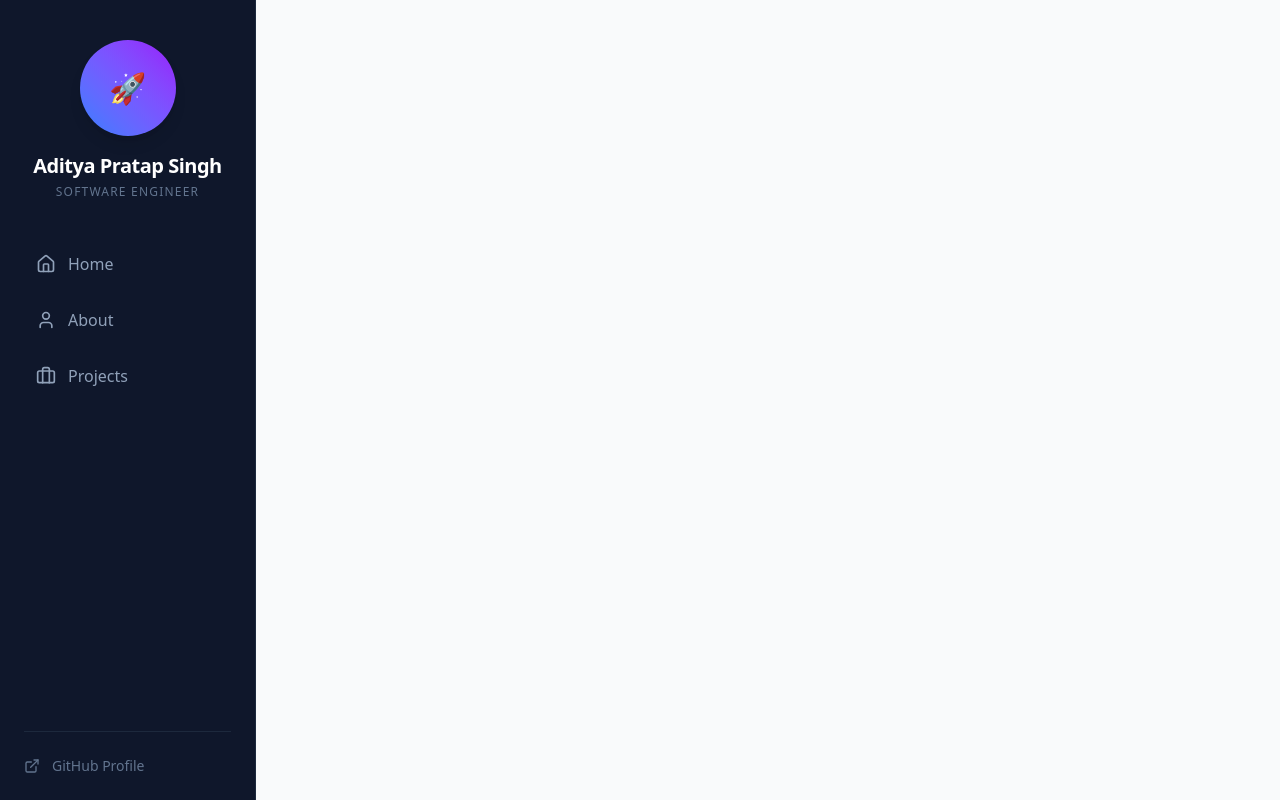
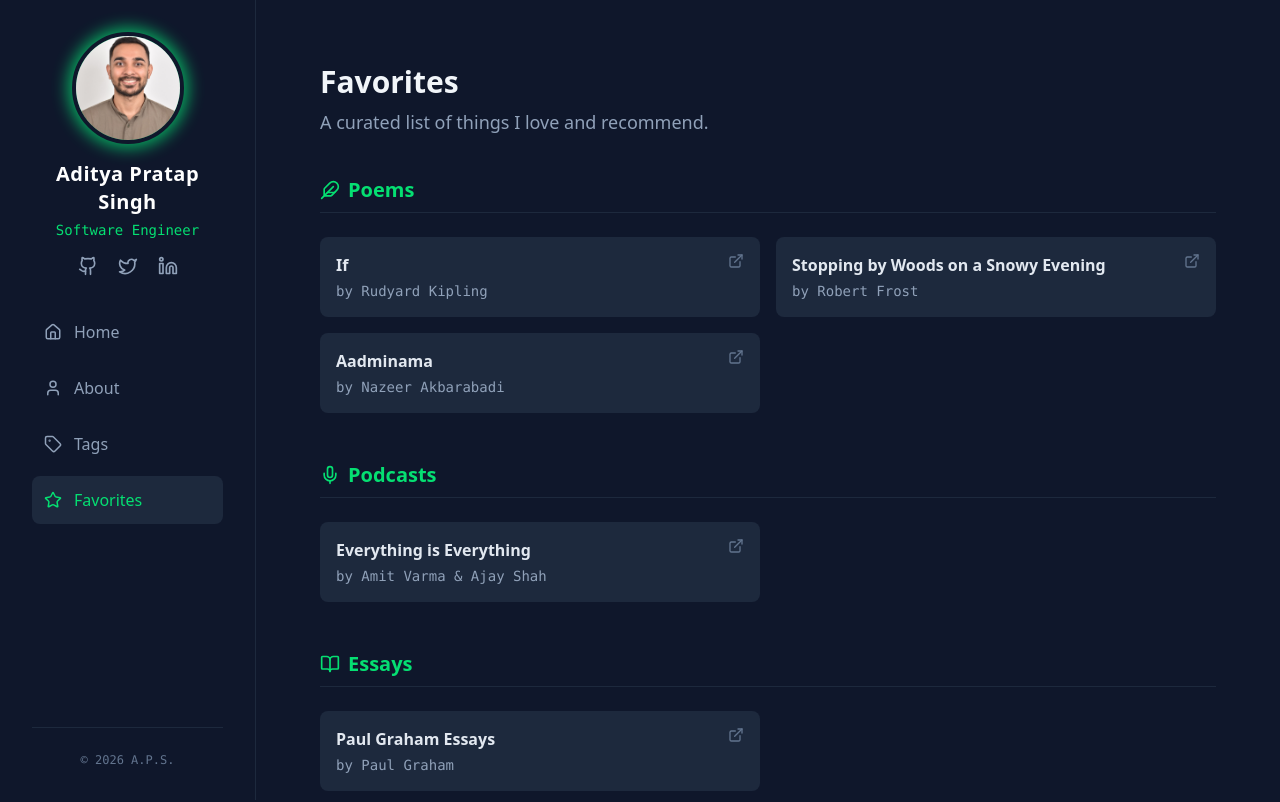
Before and after one commit to pratapaditya1997/personal-website, a React (Vite) app: page /favorites in a window 1280 px wide. Shown: the top 802 px of the page. Built offline with nearby package versions, Linux system fonts and the light colour scheme.

Commit message:
feat: Redesign portfolio with dark mode and new UI
This commit introduces a major visual overhaul:
- Implements a new dark mode theme.
- Redesigns the Sidebar, PostCards, and layout.
- Adds a new 'Favorites' page and content for the 'About' page.
- Improves overall branding and user experience.

```diff
--- a/src/App.jsx
+++ b/src/App.jsx
@@ -3,11 +3,12 @@
 import Home from './pages/Home';
 import About from './pages/About';
 import Projects from './pages/Projects';
+import Favorites from './pages/Favorites';
 
 function App() {
   return (
     <BrowserRouter>
-      <div className="flex min-h-screen bg-gray-50">
+      <div className="flex min-h-screen bg-slate-900 text-slate-200">
         {/* Sidebar (Fixed Width) */}
         <Sidebar />
         <main className="ml-64 flex-1 overflow-y-auto p-12">
@@ -15,6 +16,7 @@
             <Route path="/" element={<Home />} />
             <Route path="/about" element={<About />} />
             <Route path="/projects" element={<Projects />} />
+            <Route path="/favorites" element={<Favorites />} />
           </Routes>
         </main>
       </div>
--- a/src/components/Sidebar.jsx
+++ b/src/components/Sidebar.jsx
@@ -1,63 +1,88 @@
 import React from 'react';
 import { Link, useLocation } from 'react-router-dom';
-import { Home, User, Briefcase, ExternalLink } from 'lucide-react';
+import { Github, Twitter, Linkedin, Home, User, Tag, Star } from 'lucide-react';
 
 const Sidebar = () => {
   const location = useLocation();
   const isActive = (path) => location.pathname === path;
 
   const linkClass = (path) => `
-    flex items-center gap-3 p-3 rounded-lg transition-all duration-200
+    flex items-center gap-3 p-3 rounded-lg transition-all duration-200 font-medium
     ${
       isActive(path)
-        ? 'bg-blue-600 text-white shadow-md'
-        : 'text-slate-400 hover:bg-slate-800 hover:text-white'
+        ? 'text-green-400 bg-slate-800'
+        : 'text-slate-400 hover:text-green-400 hover:bg-slate-800/50'
     }
   `;
 
+  const SocialLink = ({ href, icon: Icon }) => (
+    <a
+      href={href}
+      target="_blank"
+      rel="noreferrer"
+      className="text-slate-400 transition-colors duration-200 hover:text-green-400"
+    >
+      <Icon size={20} />
+    </a>
+  );
+
   return (
-    <aside className="w-64 h-screen bg-slate-900 text-white fixed left-0 top-0 flex flex-col p-6 border-r border-slate-800">
-      {/* Profile Section */}
-      <div className="flex flex-col items-center mb-10 mt-4">
-        <div className="w-24 h-24 bg-gradient-to-tr from-blue-500 to-purple-600 rounded-full mb-4 flex items-center justify-center text-3xl shadow-lg">
-          {/* Placeholder Avatar */}
-          🚀
+    <aside className="fixed top-0 left-0 flex h-screen w-64 flex-col border-r border-slate-800 bg-slate-900 p-8">
+      {/* 1. Profile Section */}
+      <div className="mb-8 flex flex-col items-center text-center">
+        <div className="group relative mb-4">
+          {/* Neon Ring Effect */}
+          <div className="absolute -inset-1 rounded-full bg-green-400 opacity-75 blur transition duration-200 group-hover:opacity-100"></div>
+
+          {/* Profile Image */}
+          <img
+            src="/avatar.jpg"
+            alt="Aditya Pratap Singh"
+            className="relative h-28 w-28 rounded-full border-4 border-slate-900 bg-slate-800 object-cover"
+          />
         </div>
-        <h1 className="text-xl font-bold text-center tracking-tight">
-          Aditya Pratap Singh
+
+        <h1 className="text-xl font-bold tracking-wide text-white">
+          Aditya Pratap <br /> Singh
         </h1>
-        <p className="text-xs text-slate-500 mt-1 uppercase tracking-widest">
+        <p className="mt-1 font-mono text-sm text-green-400">
           Software Engineer
         </p>
+
+        {/* Social Icons (Moved here) */}
+        <div className="mt-4 flex gap-5">
+          <SocialLink
+            href="https://github.com/pratapaditya1997"
+            icon={Github}
+          />
+          <SocialLink href="https://x.com/pratapaditya97_" icon={Twitter} />
+          <SocialLink href="https://www.linkedin.com/in/pratapaditya1997/" icon={Linkedin} />
+        </div>
       </div>
 
-      {/* Navigation Links */}
-      <nav className="flex flex-col gap-2 flex-1">
+      {/* 2. Navigation */}
+      <nav className="flex w-full flex-1 flex-col gap-2">
         <Link to="/" className={linkClass('/')}>
-          <Home size={20} />
-          <span className="font-medium">Home</span>
+          <Home size={18} />
+          <span>Home</span>
         </Link>
         <Link to="/about" className={linkClass('/about')}>
-          <User size={20} />
-          <span className="font-medium">About</span>
+          <User size={18} />
+          <span>About</span>
         </Link>
-        <Link to="/projects" className={linkClass('/projects')}>
-          <Briefcase size={20} />
-          <span className="font-medium">Projects</span>
+        <Link to="/tags" className={linkClass('/tags')}>
+          <Tag size={18} />
+          <span>Tags</span>
+        </Link>
+        <Link to="/favorites" className={linkClass('/favorites')}>
+          <Star size={18} />
+          <span>Favorites</span>
         </Link>
       </nav>
 
-      {/* Footer / Socials Placeholder */}
-      <div className="pt-6 border-t border-slate-800">
-        <a
-          href="https://github.com"
-          target="_blank"
-          rel="noreferrer"
-          className="flex items-center gap-3 text-sm text-slate-500 hover:text-white transition-colors"
-        >
-          <ExternalLink size={16} />
-          <span>GitHub Profile</span>
-        </a>
+      {/* 3. Footer / Status */}
+      <div className="mt-auto border-t border-slate-800 pt-6 text-center">
+        <p className="font-mono text-xs text-slate-500">© 2026 A.P.S.</p>
       </div>
     </aside>
   );
--- a/src/pages/About.jsx
+++ b/src/pages/About.jsx
@@ -1,3 +1,41 @@
+import React from 'react';
+
 export default function About() {
-  return <h1 className="text-3xl font-bold text-slate-900">About Me</h1>;
+  return (
+    <div className="mx-auto max-w-3xl pt-4">
+      <h1 className="mb-8 flex items-center gap-3 text-3xl font-bold text-slate-100">
+        About Me <span className="text-3xl">👋</span>
+      </h1>
+
+      <div className="prose prose-invert prose-lg leading-relaxed text-slate-300">
+        <p className="mb-6">
+          I am <strong>Aditya Pratap Singh</strong>.
+        </p>
+
+        <p className="mb-6">
+          I am a{' '}
+          <span className="font-semibold text-green-400">
+            Senior Software Engineer
+          </span>{' '}
+          at <span className="font-semibold text-green-400">Google</span> by
+          profession. Currently, I am working on the <strong>AI Mode</strong>{' '}
+          product in <strong>Google Search</strong>. Before this, I used to work
+          on the <strong>GPay India</strong> product.
+        </p>
+
+        <p className="mb-6">
+          Work keeps me occupied and interested in the latest AI trends. Other
+          than work, I like to read up on{' '}
+          <span className="font-medium text-slate-100">Hindustani Poetry</span>,
+          <span className="font-medium text-slate-100"> Sports</span>, and
+          <span className="font-medium text-slate-100"> Philosophy</span>. You
+          might find me writing articles around these topics on this website.
+        </p>
+
+        <p className="mb-6">
+          Thanks for checking out my website. Have a great day 🤗
+        </p>
+      </div>
+    </div>
+  );
 }
--- /dev/null
+++ b/src/pages/Favorites.jsx
@@ -0,0 +1,109 @@
+import React from 'react';
+import { ExternalLink, Mic, BookOpen, Feather, Users } from 'lucide-react';
+
+const FAVORITES_DATA = [
+  {
+    category: 'Poems',
+    icon: Feather,
+    items: [
+      {
+        title: 'If',
+        author: 'Rudyard Kipling',
+        link: 'https://www.poetryfoundation.org/poems/46473/if---',
+      },
+      {
+        title: 'Stopping by Woods on a Snowy Evening',
+        author: 'Robert Frost',
+        link: 'https://www.poetryfoundation.org/poems/42891/stopping-by-woods-on-a-snowy-evening',
+      },
+      {
+        title: 'Aadminama',
+        author: 'Nazeer Akbarabadi',
+        link: 'https://www.rekhta.org/nazms/aadmii-naama-duniyaa-men-paadshah-hai-so-hai-vo-bhii-aadmii-nazeer-akbarabadi-nazms?lang=hi',
+      },
+    ],
+  },
+  {
+    category: 'Podcasts',
+    icon: Mic,
+    items: [
+      {
+        title: 'Everything is Everything',
+        author: 'Amit Varma & Ajay Shah',
+        link: 'https://www.youtube.com/@amitvarma/videos',
+      },
+    ],
+  },
+  {
+    category: 'Essays',
+    icon: BookOpen,
+    items: [
+      {
+        title: 'Paul Graham Essays',
+        author: 'Paul Graham',
+        link: 'https://www.paulgraham.com/articles.html',
+      },
+    ],
+  },
+  {
+    category: 'Storytellers',
+    icon: Users,
+    items: [
+      { title: 'Joy Bhattacharya', link: 'https://twitter.com/joybhattacharj' },
+      { title: 'Amit Varma', link: 'https://twitter.com/amitvarma' },
+      { title: 'Ajay Shah', link: 'https://twitter.com/ajay_shah' },
+    ],
+  },
+];
+
+export default function Favorites() {
+  return (
+    <div className="mx-auto max-w-4xl pt-4">
+      <h1 className="mb-2 text-3xl font-bold text-slate-100">Favorites</h1>
+      <p className="mb-10 text-lg text-slate-400">
+        A curated list of things I love and recommend.
+      </p>
+
+      <div className="grid gap-12">
+        {FAVORITES_DATA.map((section) => (
+          <div key={section.category}>
+            {/* Section Header */}
+            <h2 className="mb-6 flex items-center gap-2 border-b border-slate-800 pb-2 text-xl font-bold text-green-400">
+              <section.icon size={20} />
+              {section.category}
+            </h2>
+
+            {/* List Items */}
+            <div className="grid gap-4 md:grid-cols-2">
+              {section.items.map((item) => (
+                <a
+                  key={item.title}
+                  href={item.link}
+                  target="_blank"
+                  rel="noopener noreferrer"
+                  className="group block rounded-lg bg-slate-800 p-4 transition-all hover:bg-slate-700/80 hover:ring-1 hover:ring-green-400"
+                >
+                  <div className="flex items-start justify-between">
+                    <h3 className="font-semibold text-slate-200 transition-colors group-hover:text-green-400">
+                      {item.title}
+                    </h3>
+                    <ExternalLink
+                      size={16}
+                      className="text-slate-500 group-hover:text-green-400"
+                    />
+                  </div>
+
+                  {item.author && (
+                    <p className="mt-1 font-mono text-sm text-slate-400">
+                      by {item.author}
+                    </p>
+                  )}
+                </a>
+              ))}
+            </div>
+          </div>
+        ))}
+      </div>
+    </div>
+  );
+}
```
Also changed, not shown: src/components/PostCard.jsx (+31 -16 lines), src/pages/Home.jsx (+19 -22 lines), public/avatar.jpg (added).
